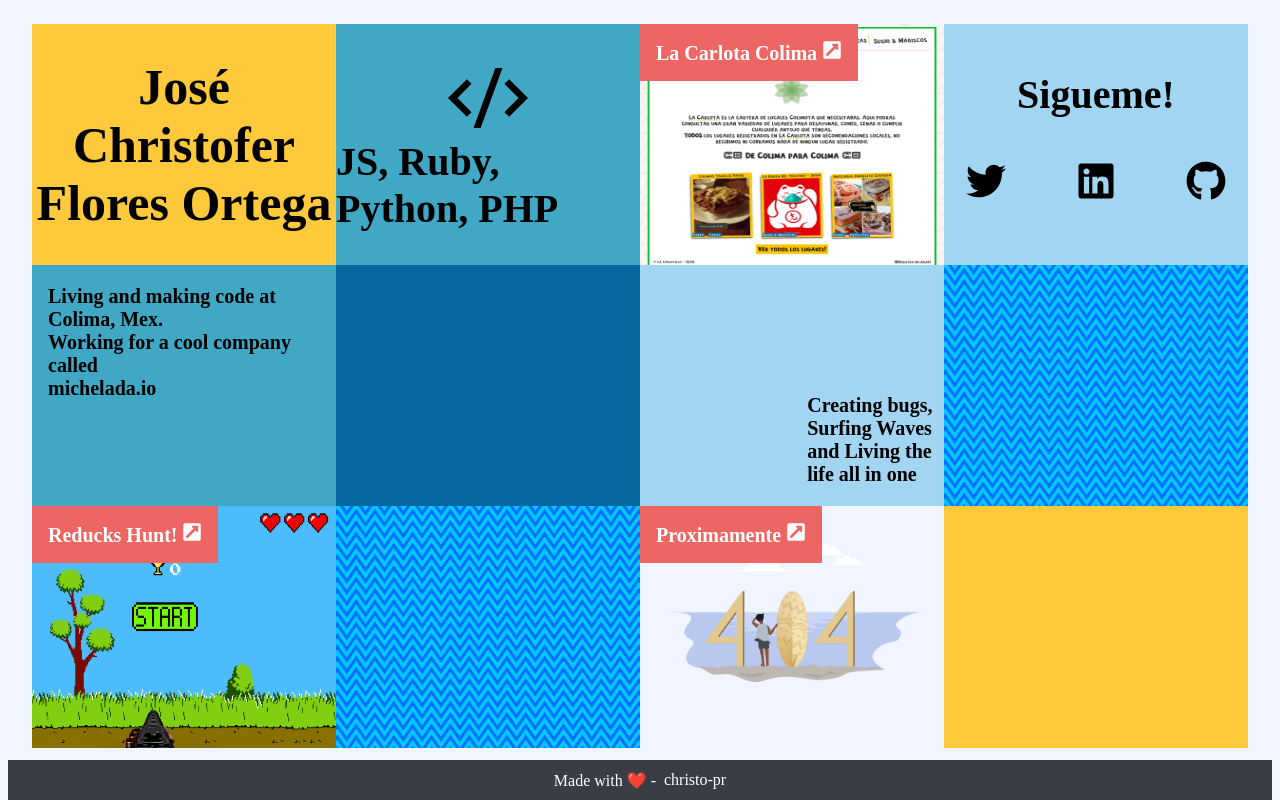
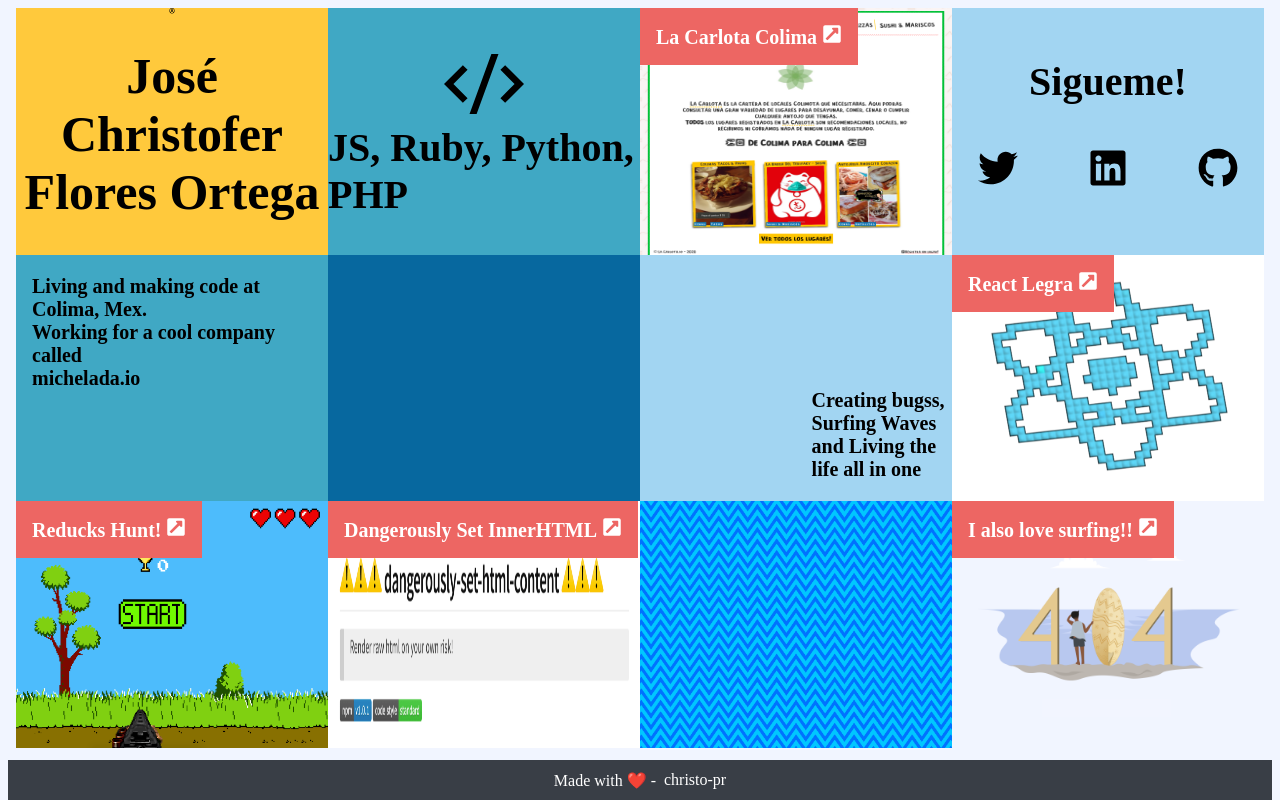
Before and after one commit to christo-pr/christopr.me, a Next.js app: page / in a window 1280 px wide. Built offline with nearby package versions, Linux system fonts and the light colour scheme; a web font is replaced by a local one.

Commit message:
Update the site with more projects

```diff
--- a/christopr.json
+++ b/christopr.json
@@ -29,10 +29,15 @@
   },
   {
     "type": "do",
-    "text": "Creating bugs, Surfing Waves and Living the life all in one"
+    "text": "Creating bugss, Surfing Waves and Living the life all in one"
   },
   {
-    "type": "placeholder"
+    "type": "project",
+    "info": {
+      "name": "React Legra",
+      "url": "https://christo-pr.github.io/react-legra-site/",
+      "image": "./react-legra.png"
+    }
   },
   {
     "type": "project",
@@ -43,17 +48,22 @@
     }
   },
   {
+    "type": "project",
+    "info": {
+      "name": "Dangerously Set InnerHTML",
+      "url": "https://www.npmjs.com/package/dangerously-set-html-content",
+      "image": "./inner-html.png"
+    }
+  },
+  {
     "type": "placeholder"
   },
   {
     "type": "project",
     "info": {
-      "name": "Proximamente",
-      "url": "#",
+      "name": "I also love surfing!!",
+      "url": "https://www.instagram.com/ferfloreso",
       "image": "./404.png"
     }
-  },
-  {
-    "type": "empty"
   }
 ]
--- a/styles/Home.module.css
+++ b/styles/Home.module.css
@@ -12,7 +12,7 @@
   display: flex;
   flex-direction: row;
   align-items: stretch;
-  padding: 1.5rem;
+  padding: 0.5rem;
   padding-bottom: 0;
 }
 
```
Also changed, not shown: public/inner-html.png (added), public/react-legra.png (added).
